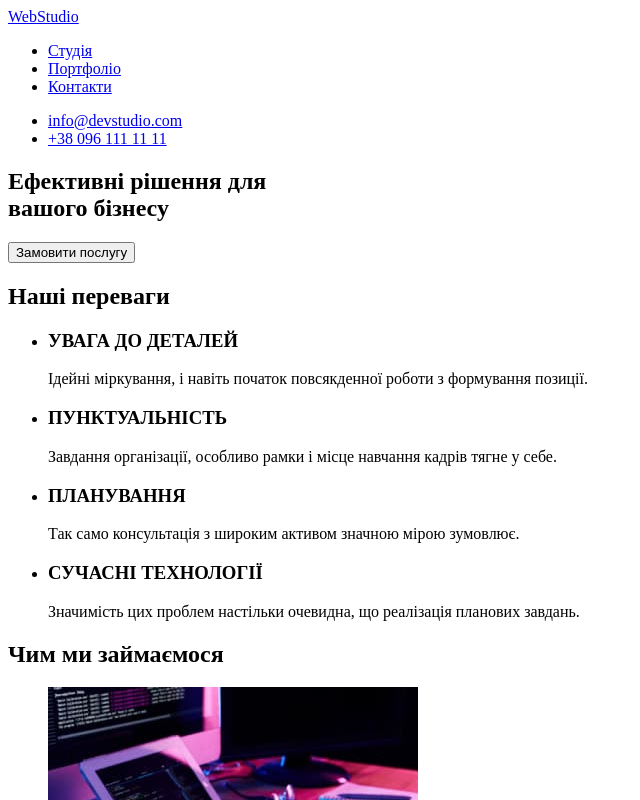
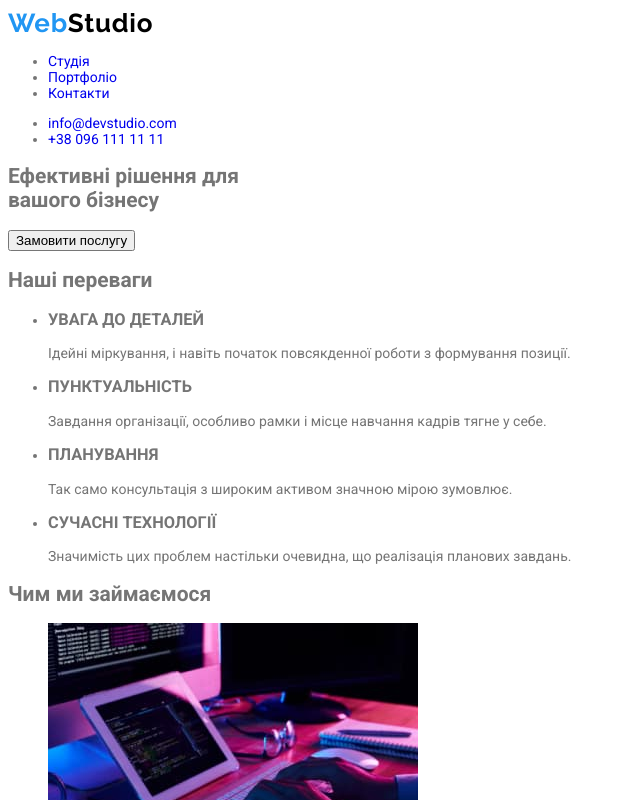
Before and after one commit to skyartartem/goit-markup-hw-02, a plain HTML site: page index.html in a window 1280 px wide. Shown: the top 800 px of the page, without its empty margins (0-640 px from the left). Drawn offline with Linux system fonts and the light colour scheme.

Commit message:
add base styles

```diff
--- /dev/null
+++ b/css/styles.css
@@ -0,0 +1,33 @@
+/* встановлює глобальні змінні кольори */
+:root {
+  --main-bgrnd-color: #ffffff;
+  --acsent-color: #2196f3;
+  --primary-text-color: #757575;
+  --secondary-text-color: #212121;
+}
+/* Приберає підкреслення з лінків*/
+a {
+  text-decoration: none;
+}
+
+/* Встановлює */
+body {
+  font-family: "Roboto", sans-serif;
+  font-size: 14px;
+  color: var(--primary-text-color);
+  background-color: var(--main-bgrnd-color);
+}
+
+.logo {
+  font-family: "Raleway";
+  font-style: normal;
+  font-weight: 700;
+  font-size: 26px;
+  line-height: 31px;
+  letter-spacing: 0.03em;
+  color: #000000;
+}
+
+.logo .acsent {
+  color: var(--acsent-color);
+}
--- a/index.html
+++ b/index.html
@@ -5,12 +5,18 @@
     <meta http-equiv="X-UA-Compatible" content="IE=edge" />
     <meta name="viewport" content="width=device-width, initial-scale=1.0" />
     <title>Студія</title>
+<!-- Fonts -->
+<link rel="preconnect" href="https://fonts.googleapis.com">
+<link rel="preconnect" href="https://fonts.gstatic.com" crossorigin>
+<link href="https://fonts.googleapis.com/css2?family=Raleway:wght@700&family=Roboto:wght@400;500;700;900&display=swap" rel="stylesheet">
+
+    <link rel="stylesheet" href="./css/styles.css">
   </head>
   <body>
     <!-- Капелюх -->
     <header>
       <nav>
-        <a href="./"> WebStudio </a>
+        <a class="logo" href="./"> <span class="acsent">Web</span>Studio</a>
 
         <ul>
           <li><a href="./">Студія</a></li>
```
